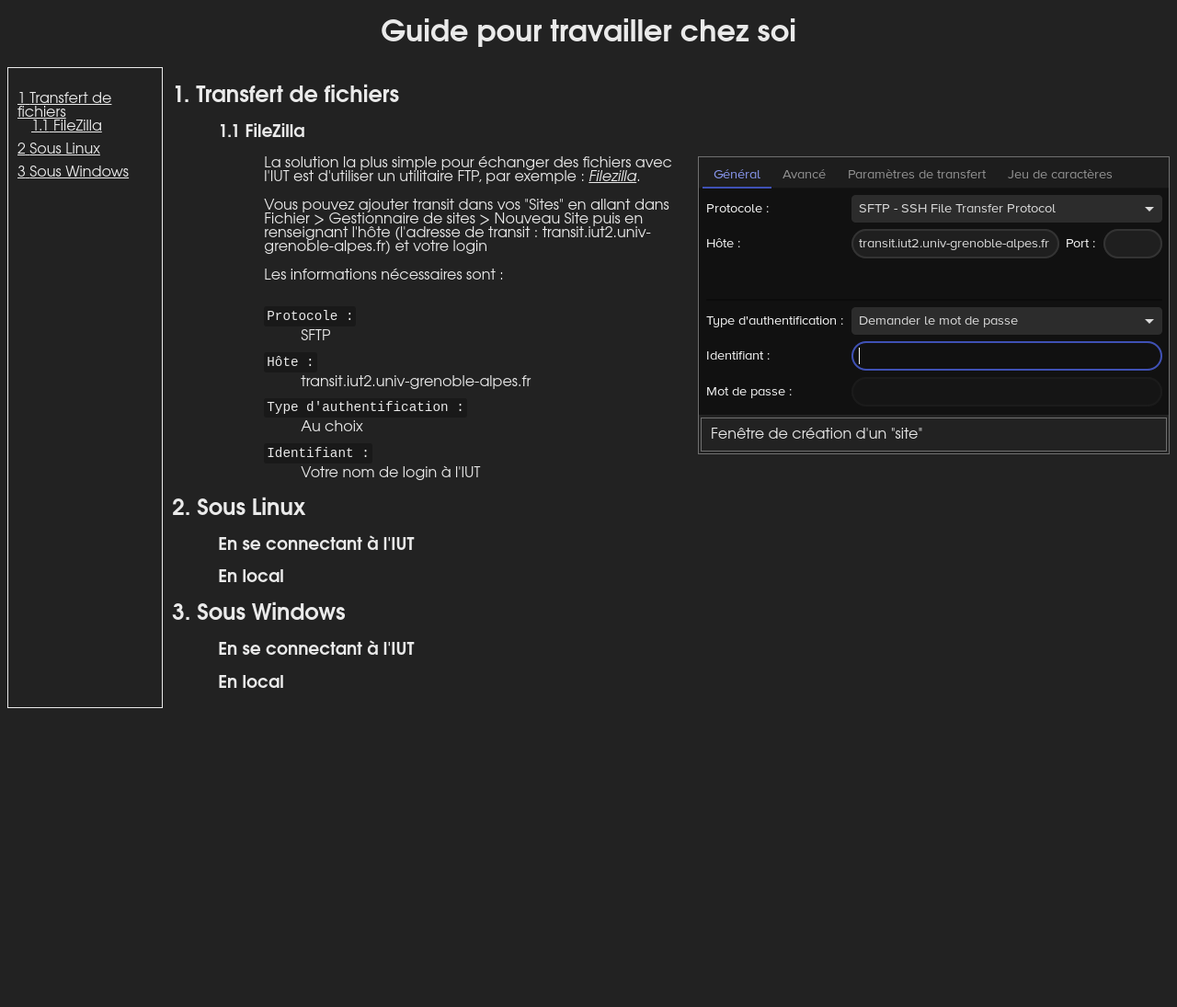
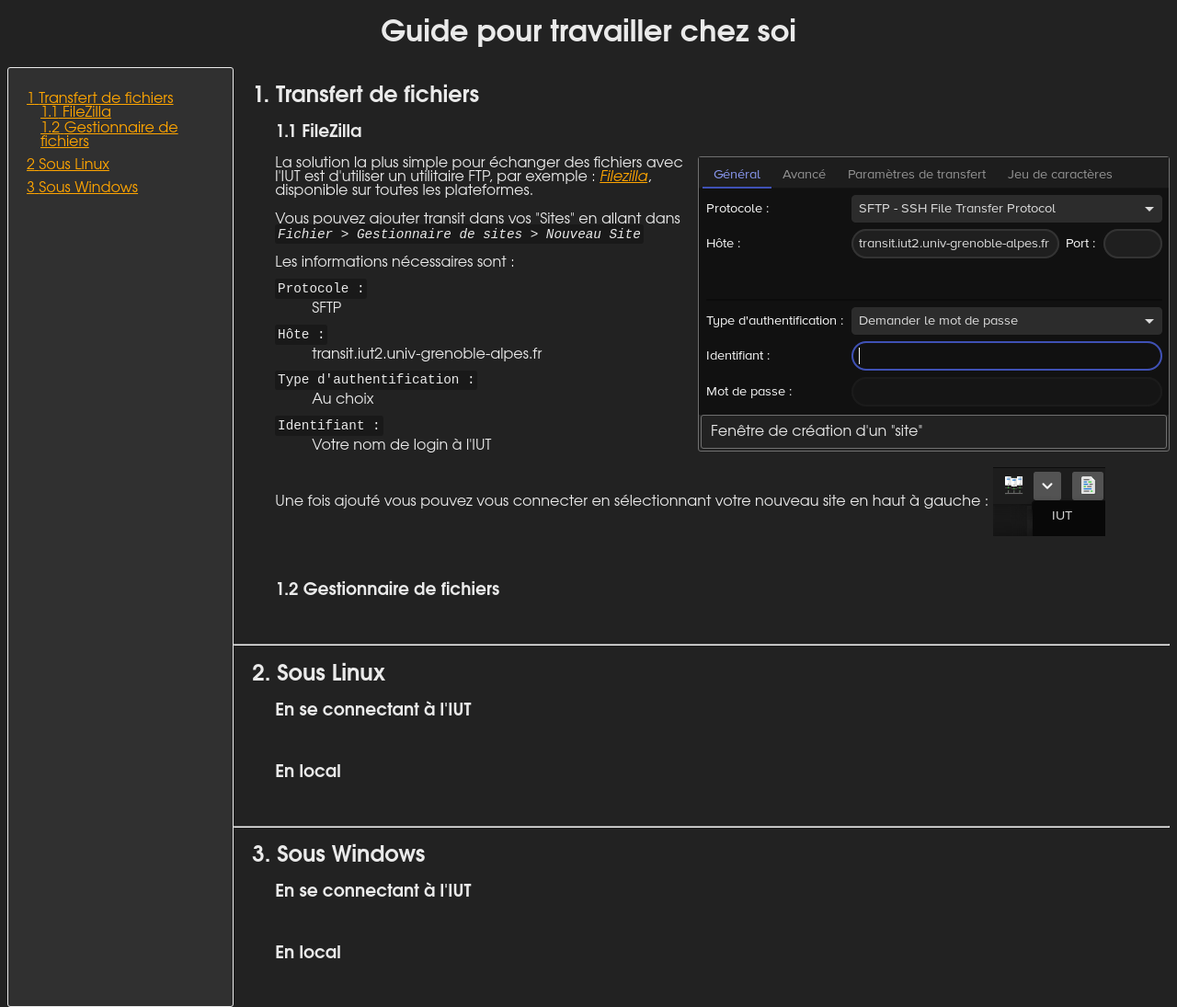
Before and after one commit to Synntix/Guide-IUT-distance, a plain HTML site: page index.html in a window 1280 px wide. Shown: the whole page at 92% size. Before the commit the page ends 800 px from the top, so only its background shows below. Drawn offline with Linux system fonts and the light colour scheme.

Commit message:
Ajouts dans 1.1 et création 1.2 File manager

```diff
--- a/index.css
+++ b/index.css
@@ -10,15 +10,21 @@ h1 {
 
 /*Indentation des sections*/
 section {
-  margin-left: 50px;
+  margin-left: 25px;
 }
 
+/*Marge entre la sidebar et le contenu*/
 #content > section {
-  margin-left: 10px;
+  margin-left: 20px;
+}
+
+/*Espace entre deux sous sections*/
+#content > section section {
+  margin-bottom: 50px;
 }
 
 a {
-  color: #EAEAEA;
+  color: #ffa500;
 }
 
 #mainDiv {
@@ -28,25 +34,41 @@ a {
 #sidebar {
   border: 1px solid #EAEAEA;
   padding: 10px;
-  width: 220px;
+  padding-left: 20px;
+  width: 250px;
+  background-color: #303030;
 }
 
 #content {
   flex-grow: 1;
 }
 
+div {
+  border-radius: 3px;
+}
+
 /*Enlève le style initial d'une liste*/
 nav ul {padding-left: 0px;}
 nav ul li {  list-style-type: none;}
 
+nav ul > li {
+  margin-bottom: 2px;
+}
+
 /*Espacement entre les items principaux de la liste*/
-nav ul > li {
+nav > ul > li {
   margin-bottom: 10px;
 }
 
 /*Indentation des sous items de liste*/
 nav ul ul {
   margin-left: 15px;
+}
+
+/*Rend la navbar sticky*/
+nav {
+  position: sticky;
+  top: 20px;
 }
 
 .imageRight {
@@ -62,6 +84,10 @@ nav ul ul {
 
 .imageRight div p {
   margin: 10px;
+}
+
+.inline {
+  display: inline;
 }
 
 section {
@@ -85,3 +111,15 @@ dt {
   margin-top: 10px;
   font-size: 1.1em;
 }
+
+code {
+  font-family: monospace;
+  font-size: 1.1em;
+  background-color: #191919;
+  border-radius: 3px;
+  padding: 0.2em;
+}
+
+img {
+  vertical-align: middle;
+}
--- a/index.html
+++ b/index.html
@@ -32,6 +32,14 @@
                   </a>
                 </li>
               </ul>
+              <ul>
+                <li>
+                  <a href="#FileManager">
+                    <span class="navnum">1.2</span>
+                    <span class="navtext">Gestionnaire de fichiers</span>
+                  </a>
+                </li>
+              </ul>
             </li>
 
             <li>
@@ -62,18 +70,17 @@
             <header>
               <h3>1.1 FileZilla</h3>
             </header>
-            <section>
             <div class="imageRight">
               <img src="ressources/FileZilla_add_site.png" alt="Capture d'écran de la fenêtre Gestionnaire de sites">
               <div class=""><p>Fenêtre de création d'un "site"</p></div>
             </div>
             <p>La solution la plus simple pour échanger des fichiers avec l'IUT est d'utiliser un utilitaire FTP, par exemple :
               <cite title="FileZilla Client (FileZilla) est un client FTP, FTPS et SFTP, développé sous la licence publique générale GNU. Il est intégré à la liste des logiciels libres préconisés par l’État français dans le cadre de la modernisation globale de ses systèmes d’informations (S.I.). ">
-                  <a href="https://filezilla-project.org/">Filezilla</a><!--
-             --></cite>.
+                <a href="https://filezilla-project.org/" target="_blank">Filezilla</a><!--
+           --></cite>, disponible sur toutes les plateformes.
             </p>
-              <p>Vous pouvez ajouter transit dans vos "Sites" en allant dans Fichier > Gestionnaire de sites > Nouveau Site puis en renseignant l'hôte (l'adresse de transit : transit.iut2.univ-grenoble-alpes.fr) et votre login</p>
-              <p>Les informations nécessaires sont :</p>
+            <p>Vous pouvez ajouter transit dans vos "Sites" en allant dans <code><em>Fichier > Gestionnaire de sites > Nouveau Site</em></code></p>
+            <p class="inline">Les informations nécessaires sont :</p>
             <dl>
               <dt>Protocole :</dt>
               <dd>SFTP</dd>
@@ -84,10 +91,18 @@
               <dt>Identifiant :</dt>
               <dd>Votre nom de login à l'IUT</dd>
             </dl>
+
+            <p>Une fois ajouté vous pouvez vous connecter en sélectionnant votre nouveau site en haut à gauche : <img src="ressources/FileZilla_added_site.png"></p>
           </section>
+
+          <section>
+            <header>
+              <h3>1.2 Gestionnaire de fichiers</h3>
+            </header>
           </section>
         </section>
 
+        <hr>
 <!--_______________________________LINUX_______________________________________-->
         <section id="Linux">
           <header>
@@ -107,6 +122,8 @@
           </section>
 
         </section>
+
+        <hr>
 
 <!--_______________________________WINDOWS_____________________________________-->
         <section id="Windows">
```
Also changed, not shown: ressources/FileZilla_added_site.png (added). Lines whose indentation alone changed are shown as unchanged.
